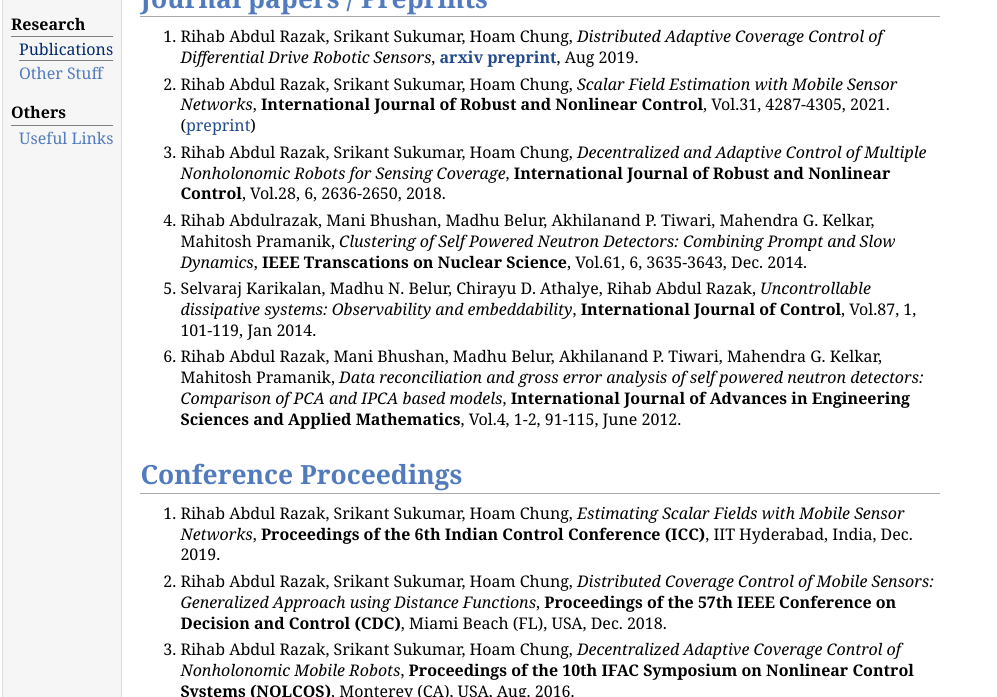
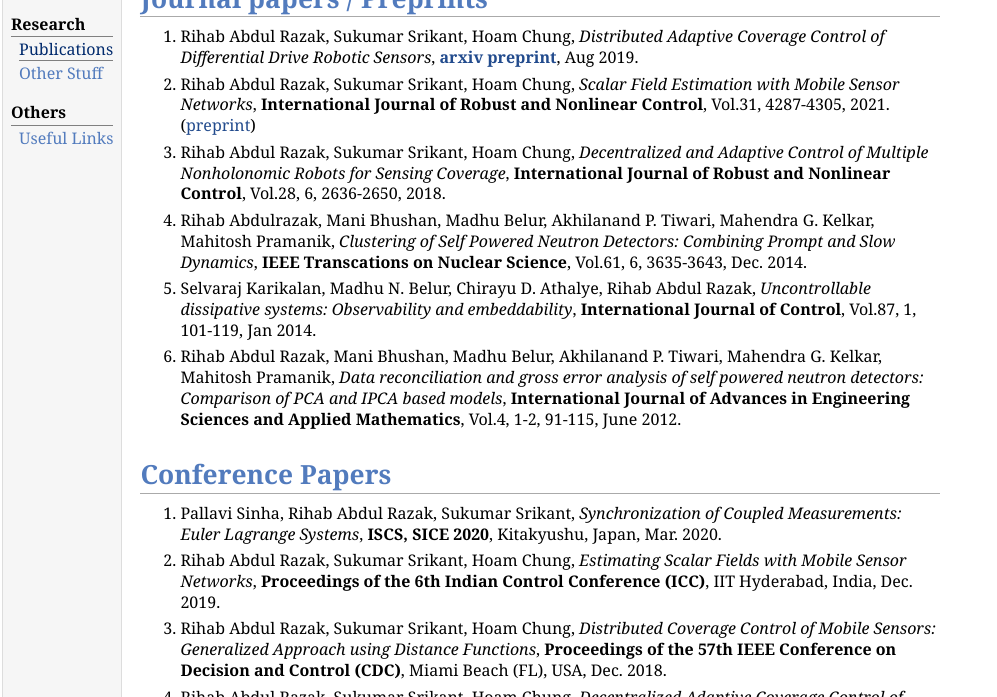
Before and after one commit to tarihab/tarihab.github.io, a plain HTML site: page publications.html in a window 1280 px wide. Shown: the part 103-800 px from the top of the page, without its empty margins (0-997 px from the left). Drawn offline with nearby package versions, Linux system fonts and the light colour scheme; some packages are replaced by stand-ins of ours.

Commit message:
update-08062021

```diff
--- a/publications.html
+++ b/publications.html
@@ -35,13 +35,13 @@ MathJax.Hub.Config({
 </div>
 <h1>Journal papers / Preprints</h1>
 <ol>
-<li><p>Rihab Abdul Razak, Srikant Sukumar, Hoam Chung, <i>Distributed Adaptive Coverage Control of Differential Drive Robotic Sensors</i>, <a href="http://arxiv.org/abs/1908.01161" target=&ldquo;blank&rdquo;><b>arxiv preprint</b></a>, Aug 2019.
+<li><p>Rihab Abdul Razak, Sukumar Srikant, Hoam Chung, <i>Distributed Adaptive Coverage Control of Differential Drive Robotic Sensors</i>, <a href="http://arxiv.org/abs/1908.01161" target=&ldquo;blank&rdquo;><b>arxiv preprint</b></a>, Aug 2019.
 </p>
 </li>
-<li><p>Rihab Abdul Razak, Srikant Sukumar, Hoam Chung, <i>Scalar Field Estimation with Mobile Sensor Networks</i>, <b>International Journal of Robust and Nonlinear Control</b>, Vol.31, 4287-4305, 2021. (<a href="http://arxiv.org/abs/1907.01309" target=&ldquo;blank&rdquo;>preprint</a>)
+<li><p>Rihab Abdul Razak, Sukumar Srikant, Hoam Chung, <i>Scalar Field Estimation with Mobile Sensor Networks</i>, <b>International Journal of Robust and Nonlinear Control</b>, Vol.31, 4287-4305, 2021. (<a href="http://arxiv.org/abs/1907.01309" target=&ldquo;blank&rdquo;>preprint</a>)
 </p>
 </li>
-<li><p>Rihab Abdul Razak, Srikant Sukumar, Hoam Chung, <i>Decentralized and Adaptive Control of Multiple Nonholonomic Robots for Sensing Coverage</i>, <b>International Journal of Robust and Nonlinear Control</b>, Vol.28, 6, 2636-2650, 2018.
+<li><p>Rihab Abdul Razak, Sukumar Srikant, Hoam Chung, <i>Decentralized and Adaptive Control of Multiple Nonholonomic Robots for Sensing Coverage</i>, <b>International Journal of Robust and Nonlinear Control</b>, Vol.28, 6, 2636-2650, 2018.
 </p>
 </li>
 <li><p>Rihab Abdulrazak, Mani Bhushan, Madhu Belur, Akhilanand P. Tiwari, Mahendra G. Kelkar, Mahitosh Pramanik, <i>Clustering of Self Powered Neutron Detectors: Combining Prompt and Slow Dynamics</i>, <b>IEEE Transcations on Nuclear Science</b>, Vol.61, 6, 3635-3643, Dec. 2014.
@@ -54,15 +54,18 @@ MathJax.Hub.Config({
 </p>
 </li>
 </ol>
-<h1>Conference Proceedings</h1>
+<h1>Conference Papers</h1>
 <ol>
-<li><p>Rihab Abdul Razak, Srikant Sukumar, Hoam Chung, <i>Estimating Scalar Fields with Mobile Sensor Networks</i>, <b>Proceedings of the 6th Indian Control Conference (ICC)</b>, IIT Hyderabad, India, Dec. 2019.
+<li><p>Pallavi Sinha, Rihab Abdul Razak, Sukumar Srikant, <i>Synchronization of Coupled Measurements: Euler Lagrange Systems</i>, <b>ISCS, SICE 2020</b>, Kitakyushu, Japan, Mar. 2020.
 </p>
 </li>
-<li><p>Rihab Abdul Razak, Srikant Sukumar, Hoam Chung, <i>Distributed Coverage Control of Mobile Sensors: Generalized Approach using Distance Functions</i>, <b>Proceedings of the 57th IEEE Conference on Decision and Control (CDC)</b>, Miami Beach (FL), USA, Dec. 2018.
+<li><p>Rihab Abdul Razak, Sukumar Srikant, Hoam Chung, <i>Estimating Scalar Fields with Mobile Sensor Networks</i>, <b>Proceedings of the 6th Indian Control Conference (ICC)</b>, IIT Hyderabad, India, Dec. 2019.
 </p>
 </li>
-<li><p>Rihab Abdul Razak, Srikant Sukumar, Hoam Chung, <i>Decentralized Adaptive Coverage Control of Nonholonomic Mobile Robots</i>, <b>Proceedings of the 10th IFAC Symposium on Nonlinear Control Systems (NOLCOS)</b>, Monterey (CA), USA, Aug. 2016.
+<li><p>Rihab Abdul Razak, Sukumar Srikant, Hoam Chung, <i>Distributed Coverage Control of Mobile Sensors: Generalized Approach using Distance Functions</i>, <b>Proceedings of the 57th IEEE Conference on Decision and Control (CDC)</b>, Miami Beach (FL), USA, Dec. 2018.
+</p>
+</li>
+<li><p>Rihab Abdul Razak, Sukumar Srikant, Hoam Chung, <i>Decentralized Adaptive Coverage Control of Nonholonomic Mobile Robots</i>, <b>Proceedings of the 10th IFAC Symposium on Nonlinear Control Systems (NOLCOS)</b>, Monterey (CA), USA, Aug. 2016.
 </p>
 </li>
 </ol>
@@ -83,7 +86,7 @@ MathJax.Hub.Config({
 <a href="https://scholar.google.com/citations?user=LTbfZTUAAAAJ&amp;hl=en" target=&ldquo;blank&rdquo;>Google Scholar</a></p>
 <div id="footer">
 <div id="footer-text">
-Page generated 2021-06-02 20:48:18 IST, by <a href="https://github.com/wsshin/jemdoc_mathjax" target="blank">jemdoc+MathJax</a>.
+Page generated 2021-06-08 17:24:29 IST, by <a href="https://github.com/wsshin/jemdoc_mathjax" target="blank">jemdoc+MathJax</a>.
 </div>
 </div>
 </td>
```
